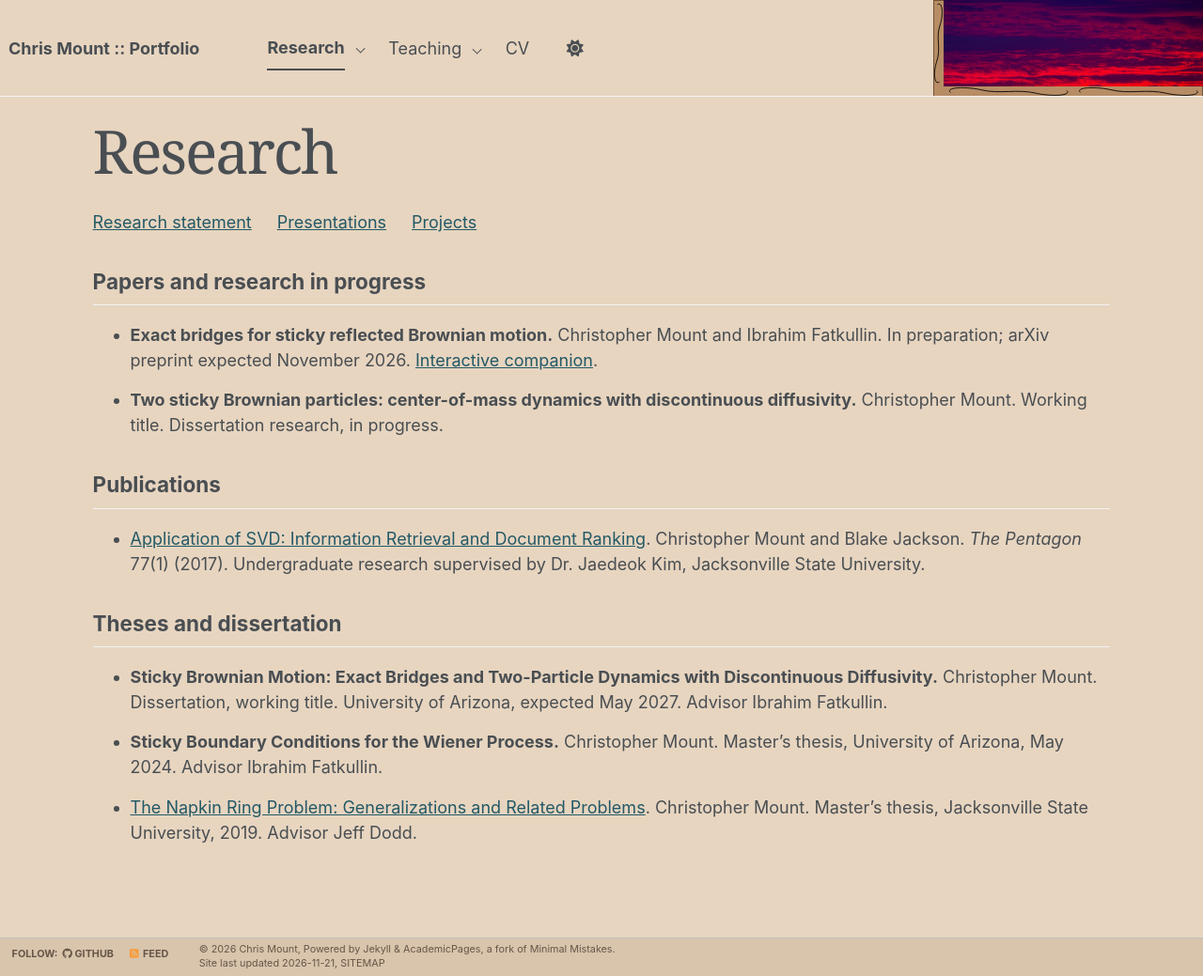
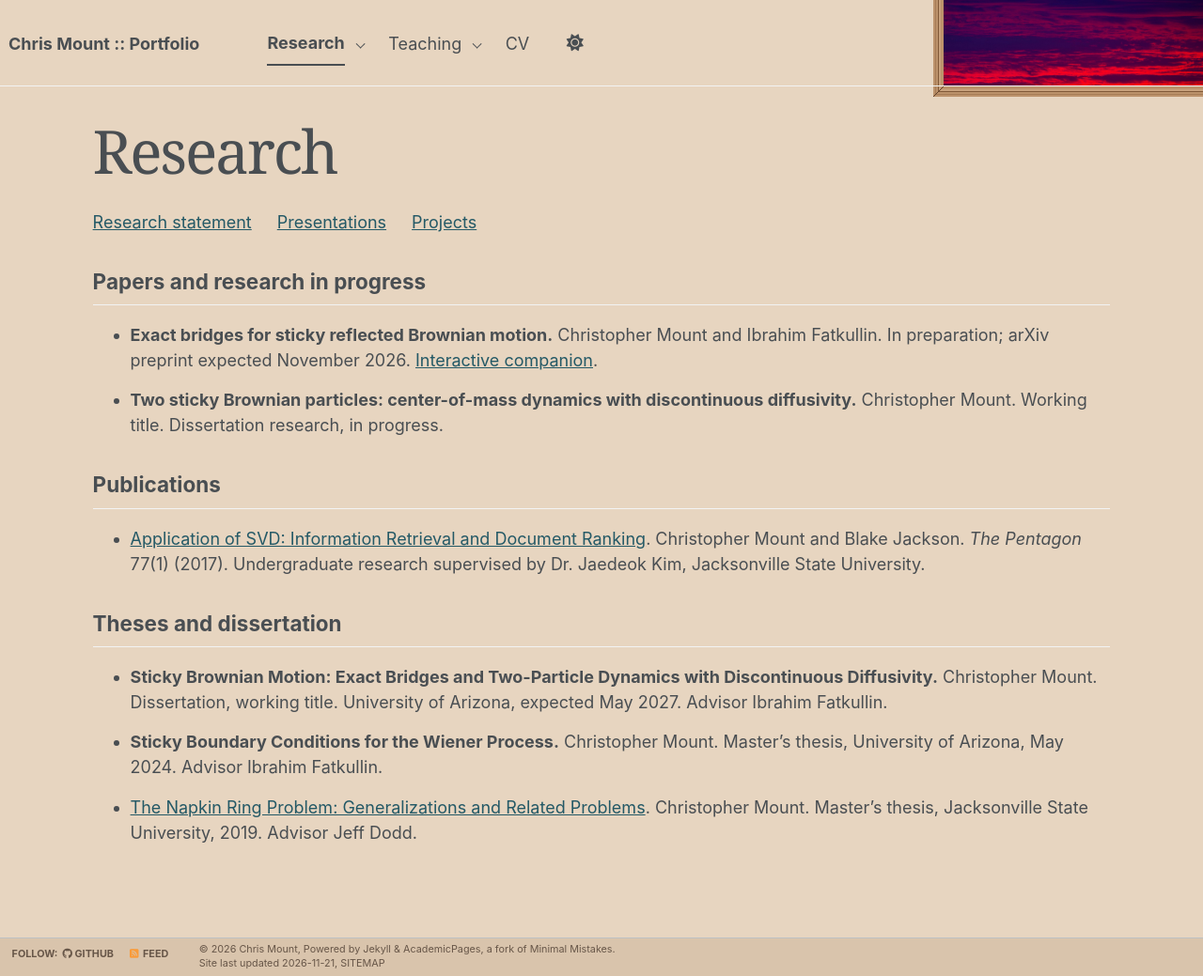
Before and after one commit to chris-mount-60/chris-mount-60.github.io, a Jekyll site: the page built from _pages/publications.html, in a window 1280 px wide and 1039 px high. Shown: the whole window at 94% size. Built offline with Jekyll 4.4.1, drawn with Linux system fonts in a browser that asks for light colours; a script bundle is joined from its source files by our own code; a style sheet for code colours, icons or effects is not loaded.

Commit message:
Add mitered wood trim and chalkboard reveal

```diff
--- a/_includes/research-landscape.html
+++ b/_includes/research-landscape.html
@@ -15,12 +15,5 @@
       <path id="mount-ridge" fill="none" stroke="url(#mount-fill)" stroke-width="1.4" vector-effect="non-scaling-stroke"/>
     </svg>
   </button>
-  <svg class="mount-landscape-frame__left" viewBox="0 0 16 100" preserveAspectRatio="none" aria-hidden="true">
-    <path transform="translate(16 0) rotate(90)" d="M 5 9 C 1 0 20 1 28 5 C 44 13 56 3 72 11 C 80 15 99 16 95 7"/>
-  </svg>
-  <svg class="mount-landscape-frame__bottom" viewBox="0 0 200 16" preserveAspectRatio="none" aria-hidden="true">
-    <path d="M 5 9 C 1 0 20 1 28 5 C 44 13 56 3 72 11 C 80 15 99 16 95 7"/>
-    <path transform="translate(100 0)" d="M 5 9 C 1 0 20 1 28 5 C 44 13 56 3 72 11 C 80 15 99 16 95 7"/>
-  </svg>
 </div>
 <script src="{{ '/assets/js/research-landscape.js' | relative_url }}?v={{ site.time | date: '%s' }}" defer></script>
--- a/_layouts/default.html
+++ b/_layouts/default.html
@@ -15,6 +15,9 @@ layout: compress
 
     {% include browser-upgrade.html %}
     {% include masthead.html %}
+    {% if page.research_landscape %}
+      <div class="mount-landscape-sill" aria-hidden="true"></div>
+    {% endif %}
 
     {{ content }}
 
--- a/_sass/layout/_base.scss
+++ b/_sass/layout/_base.scss
@@ -15,7 +15,7 @@ body {
   background-color: var(--global-bg-color);
 
   margin: 0;
-  padding: $masthead-height 0 0;
+  padding: var(--masthead-offset, #{$masthead-height}) 0 0;
   padding-bottom: 9em;
   font-family: $global-font-family;
   line-height: 1.5;
--- a/assets/css/main.scss
+++ b/assets/css/main.scss
@@ -92,31 +92,47 @@
   min-width: 0;
 }
 .masthead--landscape .greedy-nav { min-width: 0; }
-.mount-landscape-frame {
+.mount-landscape-frame,
+.mount-landscape-sill {
   --plot-width: clamp(5.4rem, 21.6vw, 19.8rem);
   --frame-edge: clamp(8px, .85vw, 12px);
-  position: relative;
+  --wood: #bc926b;
+  --wood-grain: #805837;
+  --grain-stops: var(--wood) 0 2px, #a67c56 2px 3px,
+    var(--wood) 3px 5px, var(--wood-grain) 5px 6px,
+    #c8a17c 6px 8px, var(--wood) 8px 11px, #9b714d 11px 12px;
+  --vertical-grain: repeating-linear-gradient(90deg, var(--grain-stops));
+}
+.mount-landscape-frame {
+  align-self: flex-end;
   flex: 0 0 calc(var(--frame-edge) + var(--plot-width));
-  padding: 0 0 var(--frame-edge) var(--frame-edge);
-  background: #b78d65;
-  box-shadow: inset 0 0 0 1px #735136;
+  padding-left: var(--frame-edge);
+  background: var(--vertical-grain);
+}
+.mount-landscape-sill {
+  position: sticky;
+  top: var(--masthead-offset, #{$masthead-height});
+  z-index: 19;
+  margin-left: auto;
+  width: calc(var(--plot-width) + var(--frame-edge));
+  height: var(--frame-edge);
+  background: repeating-linear-gradient(0deg, var(--grain-stops));
 
-  > svg {
+  // Continue the left rail into the corner up to the miter joint.
+  &::before,
+  &::after {
+    content: "";
     position: absolute;
-    fill: none;
-    stroke: #17120d;
-    stroke-linecap: round;
+    inset: 0 auto 0 0;
+    width: var(--frame-edge);
   }
-  > svg path { vector-effect: non-scaling-stroke; }
-  &__left {
-    inset: 0 auto auto 0;
-    width: var(--frame-edge);
-    height: calc(100% - var(--frame-edge));
+  &::before {
+    background: var(--vertical-grain);
+    clip-path: polygon(0 0, 100% 0, 0 100%);
   }
-  &__bottom {
-    inset: auto 0 0 var(--frame-edge);
-    width: var(--plot-width);
-    height: var(--frame-edge);
+  &::after {
+    background: linear-gradient(135deg, transparent calc(50% - .7px),
+      #61412b 50%, transparent calc(50% + .7px));
   }
 }
 .masthead--landscape .mount-landscape {
@@ -163,8 +179,7 @@
   cursor: pointer;
 
   img { display: block; margin: 0; }
-  &[aria-pressed="false"] img:last-child,
-  &[aria-pressed="true"] img:first-child { display: none; }
+  img[hidden] { display: none; }
   &:focus-visible { outline: 2px solid var(--global-link-color); }
 }
 
--- a/assets/js/plugins/jquery.greedy-navigation.js
+++ b/assets/js/plugins/jquery.greedy-navigation.js
@@ -60,7 +60,7 @@ function updateNav() {
 
   // update masthead height and the body/sidebar top padding
   var mastheadHeight = $('.masthead').height();
-  $('body').css('padding-top', mastheadHeight + 'px');
+  document.body.style.setProperty("--masthead-offset", mastheadHeight + "px");
   if ($(".author__urls-wrapper button").is(":visible")) {
     $(".sidebar").css("padding-top", "");
   } else {
```
Also changed, not shown: _pages/teaching.md (+14 -5 lines), images/teaching-chalkboard-eureka.svg (added), images/teaching-chalkboard-raised.svg, images/teaching-chalkboard.svg, 1 other file.
